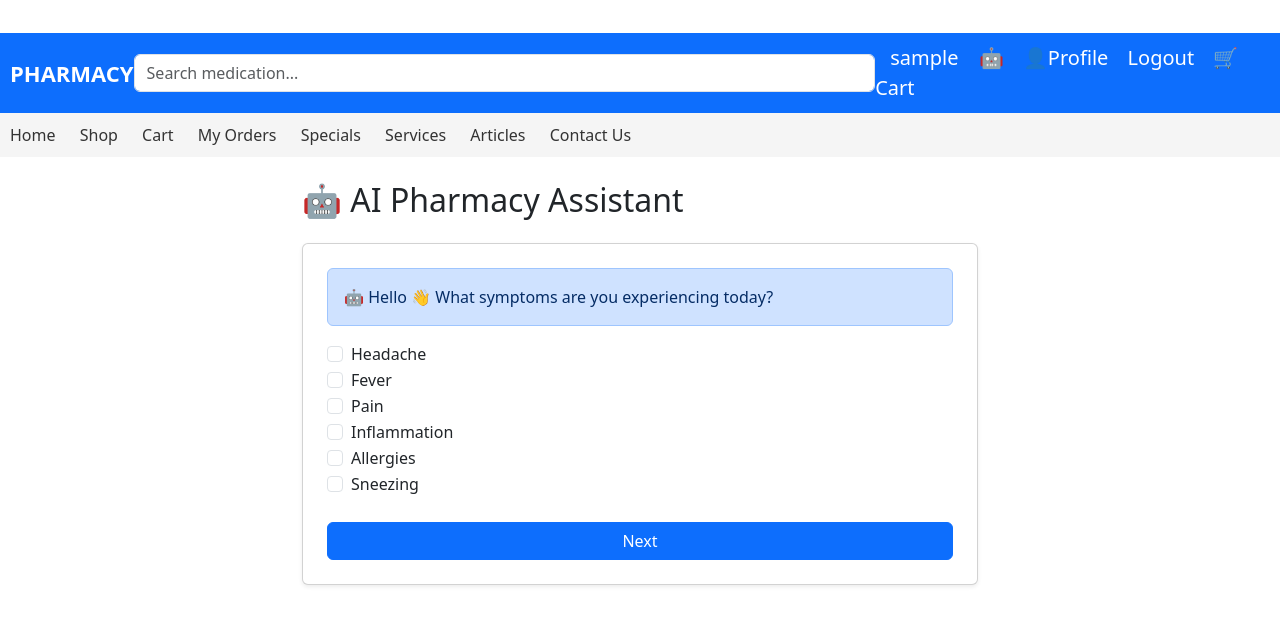
After one commit to Kutyla200/AI-Pharmacy-System, a Django app: page /ai-checker/ in a window 1280 px wide. The commit adds this page. Shown: the top 625 px of the page. Run offline with Django 5.2, Linux system fonts and the light colour scheme; the visitor is signed in with stand-in values (Sample User, id 1).

Commit message:
Updated inventory system and added AI checker feature

```diff
--- a/pharmacy_system/inventory/admin.py
+++ b/pharmacy_system/inventory/admin.py
@@ -1,5 +1,5 @@
 from django.contrib import admin
-from .models import Medication, CartItem, Order, OrderItem
+from .models import Medication, CartItem, Order, OrderItem, DrugInteraction, AIRecommendationLog
 
 class OrderItemInline(admin.TabularInline):
     model = OrderItem
@@ -14,3 +14,5 @@ admin.site.register(Medication)
 admin.site.register(CartItem)
 admin.site.register(Order, OrderAdmin)
 admin.site.register(OrderItem)
+admin.site.register(DrugInteraction)
+admin.site.register(AIRecommendationLog)
--- a/pharmacy_system/inventory/urls.py
+++ b/pharmacy_system/inventory/urls.py
@@ -11,4 +11,5 @@ urlpatterns = [
     path('checkout/', views.checkout, name='checkout'),
     path('my-orders/', views.my_orders, name='my_orders'),
     path('dashboard/', views.dashboard, name='dashboard'),
+    path('ai-checker/', views.ai_symptom_checker, name='ai_checker'),
 ]
--- a/pharmacy_system/inventory/views.py
+++ b/pharmacy_system/inventory/views.py
@@ -3,6 +3,7 @@ from django.shortcuts import redirect
 from django.shortcuts import render, get_object_or_404
 from .models import Medication, CartItem, Order, OrderItem
 from .models import DrugInteraction
+from .models import AIRecommendationLog
 from django.db.models import Q
 
 def medication_detail(request, id):
@@ -29,7 +30,17 @@ def medication_list(request):
 
 @login_required
 def dashboard(request):
-    return medication_list(request)
+
+    medications = Medication.objects.all()
+
+    print("COUNT:", medications.count())
+
+    for med in medications:
+        print(med.name)
+
+    return render(request, 'dashboard.html', {
+        'medications': medications
+    })
 
 @login_required
 def add_to_cart(request, med_id):
@@ -58,29 +69,30 @@ def view_cart(request):
 
     total = sum(item.medication.price * item.quantity for item in items)
 
-    # 🔥 THIS MUST COME BEFORE ANY USE
-    warnings = []
+    warnings = set()
 
     medications = [item.medication for item in items]
 
-    print([m.name for m in medications])  # debug OK
+    for med1 in medications:
+        for med2 in medications:
 
-    # interaction logic goes here
-    for i in range(len(medications)):
-        for j in range(i + 1, len(medications)):
+            if med1 != med2:
 
-            med1 = medications[i]
-            med2 = medications[j]
+                interaction = DrugInteraction.objects.filter(
+                    medication1=med1,
+                    medication2=med2
+                ).first()
 
-            interaction = DrugInteraction.objects.filter(
-                medication1=med1,
-                medication2=med2
-            ).first()
+                reverse_interaction = DrugInteraction.objects.filter(
+                    medication1=med2,
+                    medication2=med1
+                ).first()
 
-            if interaction:
-                warnings.append(interaction)
+                if interaction and interaction not in warnings:
+                    warnings.add(interaction)
 
-    print(warnings)  # debug OK
+                if reverse_interaction and reverse_interaction not in warnings:
+                    warnings.add(reverse_interaction)
 
     return render(request, 'cart.html', {
         'items': items,
@@ -145,3 +157,135 @@ def my_orders(request):
     return render(request, 'my_orders.html', {
         'orders': orders
     })
+
+@login_required
+def ai_symptom_checker(request):
+
+    medication_objects = []
+
+    step = 1
+
+    # STEP 1 → SELECT SYMPTOMS
+    if request.method == "POST" and "symptoms" in request.POST:
+
+        symptoms = request.POST.getlist('symptoms')
+
+        request.session['symptoms'] = symptoms
+
+        step = 2
+
+        return render(request, 'ai_checker.html', {
+            'step': step,
+            'symptoms': symptoms
+        })
+
+    # STEP 2 → SELECT SEVERITY
+    elif request.method == "POST" and "severity" in request.POST:
+
+        symptoms = request.session.get('symptoms', [])
+
+        severity = request.POST.get('severity')
+
+        recommendations = []
+
+        message = " ".join(symptoms).lower()
+
+        # HEADACHE / FEVER
+        if 'headache' in message or 'fever' in message:
+
+            recommendations.append({
+                'medicine': 'Paracetamol',
+                'confidence': 90,
+                'risk': 'Low',
+                'explanation': f'I understand your symptoms are {severity.lower()}. Paracetamol may help reduce fever and headache.'
+            })
+
+            recommendations.append({
+                'medicine': 'Panado',
+                'confidence': 85,
+                'risk': 'Low',
+                'explanation': 'Panado may help relieve pain and fever symptoms.'
+            })
+
+        # ALLERGIES
+        if 'allergies' in message or 'sneezing' in message:
+
+            recommendations.append({
+                'medicine': 'Loratadine',
+                'confidence': 88,
+                'risk': 'Low',
+                'explanation': 'Loratadine may help reduce allergy symptoms and sneezing.'
+            })
+
+            recommendations.append({
+                'medicine': 'Cetirizine',
+                'confidence': 82,
+                'risk': 'Medium',
+                'explanation': 'Cetirizine helps relieve allergic reactions.'
+            })
+
+        # PAIN / INFLAMMATION
+        if 'pain' in message or 'inflammation' in message:
+
+            recommendations.append({
+                'medicine': 'Ibuprofen',
+                'confidence': 90,
+                'risk': 'Medium',
+                'explanation': 'Ibuprofen is commonly used for pain and inflammation.'
+            })
+
+            recommendations.append({
+                'medicine': 'Aspirin',
+                'confidence': 75,
+                'risk': 'Medium',
+                'explanation': 'Aspirin may assist with mild pain relief.'
+            })
+
+        # NOTHING MATCHED
+        if not recommendations:
+
+            recommendations.append({
+                'medicine': 'Consult Pharmacist',
+                'confidence': 50,
+                'risk': 'High',
+                'explanation': 'Symptoms unclear. Professional medical advice is recommended.'
+            })
+
+        # SAVE LOGS
+        for rec in recommendations:
+
+            AIRecommendationLog.objects.create(
+                user=request.user,
+                symptoms=", ".join(symptoms),
+                recommended_medication=rec['medicine'],
+                confidence_score=rec['confidence'],
+                risk_level=rec['risk'],
+                explanation=rec['explanation']
+            )
+
+        # GET MEDICATION OBJECTS
+        for rec in recommendations:
+
+            med = Medication.objects.filter(
+                name__iexact=rec['medicine']
+            ).first()
+
+            if med:
+
+                medication_objects.append({
+                    'med': med,
+                    'info': rec
+                })
+
+        step = 3
+
+        return render(request, 'ai_checker.html', {
+            'step': step,
+            'medication_objects': medication_objects,
+            'severity': severity,
+            'symptoms': symptoms
+        })
+
+    return render(request, 'ai_checker.html', {
+        'step': step
+    })
--- /dev/null
+++ b/pharmacy_system/templates/ai_checker.html
@@ -0,0 +1,166 @@
+{% extends 'base.html' %}
+
+{% block content %}
+
+<div class="container mt-4" style="max-width:700px;">
+
+<h2 class="mb-4">🤖 AI Pharmacy Assistant</h2>
+
+<!-- STEP 1 -->
+{% if step == 1 %}
+
+<div class="card p-4 shadow-sm">
+
+<div class="alert alert-primary">
+
+🤖 Hello 👋
+What symptoms are you experiencing today?
+
+</div>
+
+<form method="POST">
+
+{% csrf_token %}
+
+<div class="form-check">
+<input class="form-check-input" type="checkbox" name="symptoms" value="headache">
+<label class="form-check-label">Headache</label>
+</div>
+
+<div class="form-check">
+<input class="form-check-input" type="checkbox" name="symptoms" value="fever">
+<label class="form-check-label">Fever</label>
+</div>
+
+<div class="form-check">
+<input class="form-check-input" type="checkbox" name="symptoms" value="pain">
+<label class="form-check-label">Pain</label>
+</div>
+
+<div class="form-check">
+<input class="form-check-input" type="checkbox" name="symptoms" value="inflammation">
+<label class="form-check-label">Inflammation</label>
+</div>
+
+<div class="form-check">
+<input class="form-check-input" type="checkbox" name="symptoms" value="allergies">
+<label class="form-check-label">Allergies</label>
+</div>
+
+<div class="form-check">
+<input class="form-check-input" type="checkbox" name="symptoms" value="sneezing">
+<label class="form-check-label">Sneezing</label>
+</div>
+
+<br>
+
+<button class="btn btn-primary w-100">
+Next
+</button>
+
+</form>
+
+</div>
+
+{% endif %}
+
+<!-- STEP 2 -->
+{% if step == 2 %}
+
+<div class="card p-4 shadow-sm">
+
+<div class="alert alert-secondary">
+
+🤖 I understand you selected:
+
+<strong>
+{{ symptoms|join:", " }}
+</strong>
+
+<br><br>
+
+How severe are your symptoms?
+
+</div>
+
+<form method="POST">
+
+{% csrf_token %}
+
+<select class="form-select" name="severity">
+
+<option value="Mild">Mild</option>
+
+<option value="Moderate">Moderate</option>
+
+<option value="Severe">Severe</option>
+
+</select>
+
+<br>
+
+<button class="btn btn-success w-100">
+Submit
+</button>
+
+</form>
+
+</div>
+
+{% endif %}
+
+<!-- STEP 3 -->
+{% if step == 3 %}
+
+<div class="alert alert-info">
+
+🤖 Based on your symptoms and severity level, I recommend the following medications:
+
+</div>
+
+{% for item in medication_objects %}
+
+<div class="card mt-3 shadow-sm">
+
+<div class="card-body">
+
+<h4>{{ item.med.name }}</h4>
+
+<p><strong>Confidence:</strong> {{ item.info.confidence }}%</p>
+
+<p><strong>Risk:</strong> {{ item.info.risk }}</p>
+
+<p><strong>Explanation:</strong> {{ item.info.explanation }}</p>
+
+<p><strong>Price:</strong> R{{ item.med.price }}</p>
+
+<form method="POST" action="/add-to-cart/{{ item.med.id }}/">
+
+{% csrf_token %}
+
+<input type="hidden" name="quantity" value="1">
+
+<button class="btn btn-success">
+Add to Cart
+</button>
+
+</form>
+
+</div>
+
+</div>
+
+{% endfor %}
+
+<div class="alert alert-warning mt-4">
+
+⚠ AI-assisted recommendations only.
+Consult a healthcare professional if symptoms persist.
+
+</div>
+
+{% endif %}
+
+</div>
+
+{% endblock %}
--- a/pharmacy_system/templates/base.html
+++ b/pharmacy_system/templates/base.html
@@ -71,7 +71,10 @@ PHARMACY
 <div class="navbar-top d-flex align-items-center justify-content-between">
 
 <div class="logo">
-PHARMACY
+    <a href="{% url 'dashboard' %}"
+       style="color:white; text-decoration:none;">
+       PHARMACY
+    </a>
 </div>
 
 <form class="search-bar" method="GET" action="/medications">
@@ -86,6 +89,8 @@ PHARMACY
 <span class="icon-btn">
   {{ request.user.username }}
 </span>
+<a href="/ai-checker" class="icon-btn">🤖</a>
+
 <a href="/profile" class="icon-btn">👤Profile</a>
 
 <a href="/logout/" class="icon-btn">Logout</a>
--- a/pharmacy_system/templates/dashboard.html
+++ b/pharmacy_system/templates/dashboard.html
@@ -12,6 +12,7 @@
 
   <!-- Medications Section -->
   <h4 class="mb-3">Available Medications</h4>
+  <p>Total medications: {{ medications|length }}</p>
 
   <div class="row">
     {% for med in medications %}
@@ -27,7 +28,7 @@
           <p>{{ med.description }}</p>
 
           <p><strong>Price:</strong> R{{ med.price }}</p>
-          <p><strong>Stock:</strong> {{ med.stock }}</p>
+
 
           <a href="/add-to-cart/{{ med.id }}" class="btn btn-success">Add to Cart</a>
 
--- a/pharmacy_system/templates/medications.html
+++ b/pharmacy_system/templates/medications.html
@@ -32,7 +32,7 @@
 
 <p><strong>Price:</strong> R{{ med.price }}</p>
 
-<p><strong>Stock:</strong> {{ med.stock }}</p>
+
 
 <a href="/medication/{{ med.id }}" class="btn btn-primary">
 View & Buy
```
Also changed, not shown: pharmacy_system/inventory/models.py (+19 -0 lines), pharmacy_system/templates/cart.html (+10 -8 lines), pharmacy_system/templates/medication_detail.html (+46 -16 lines).
